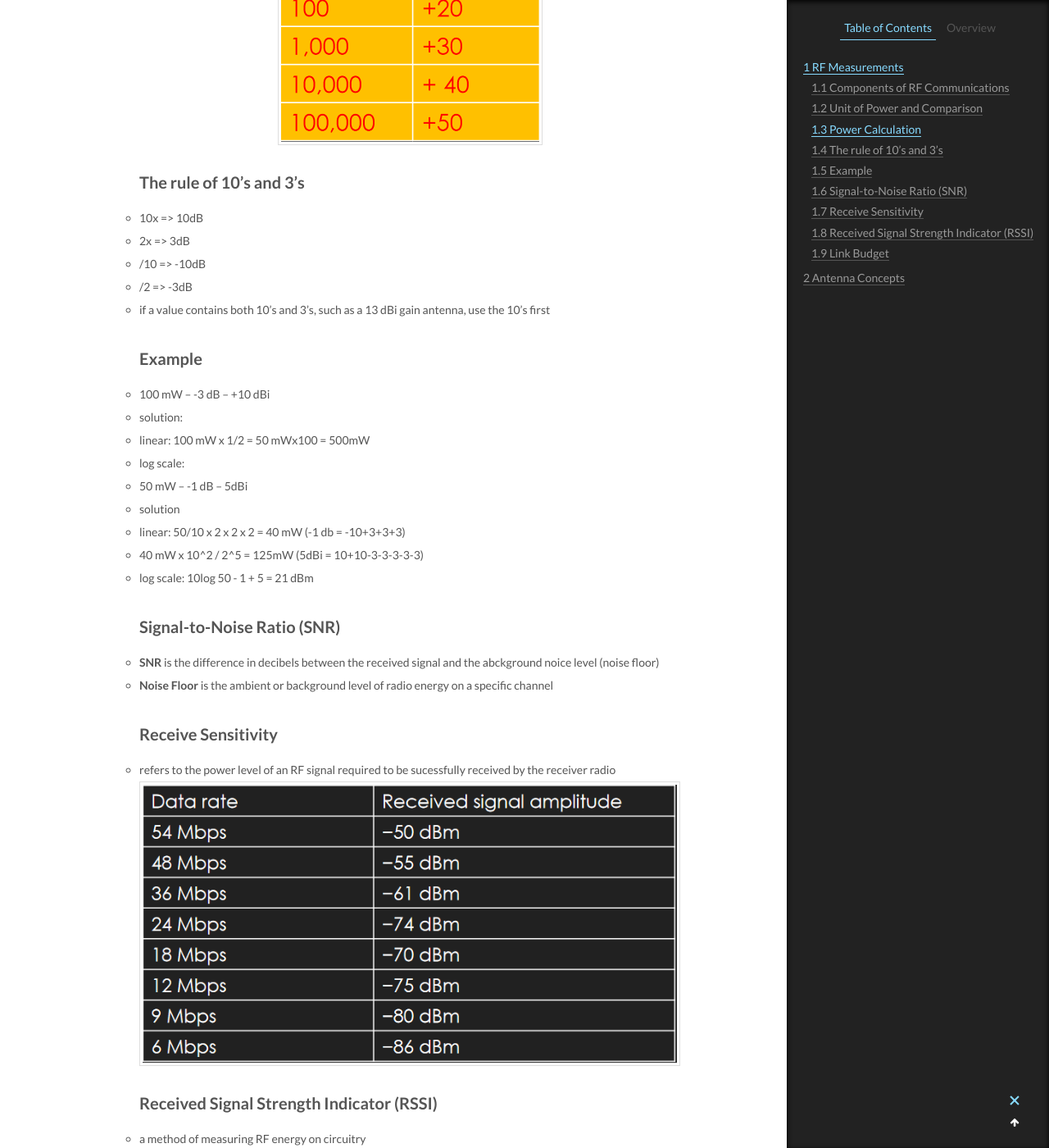
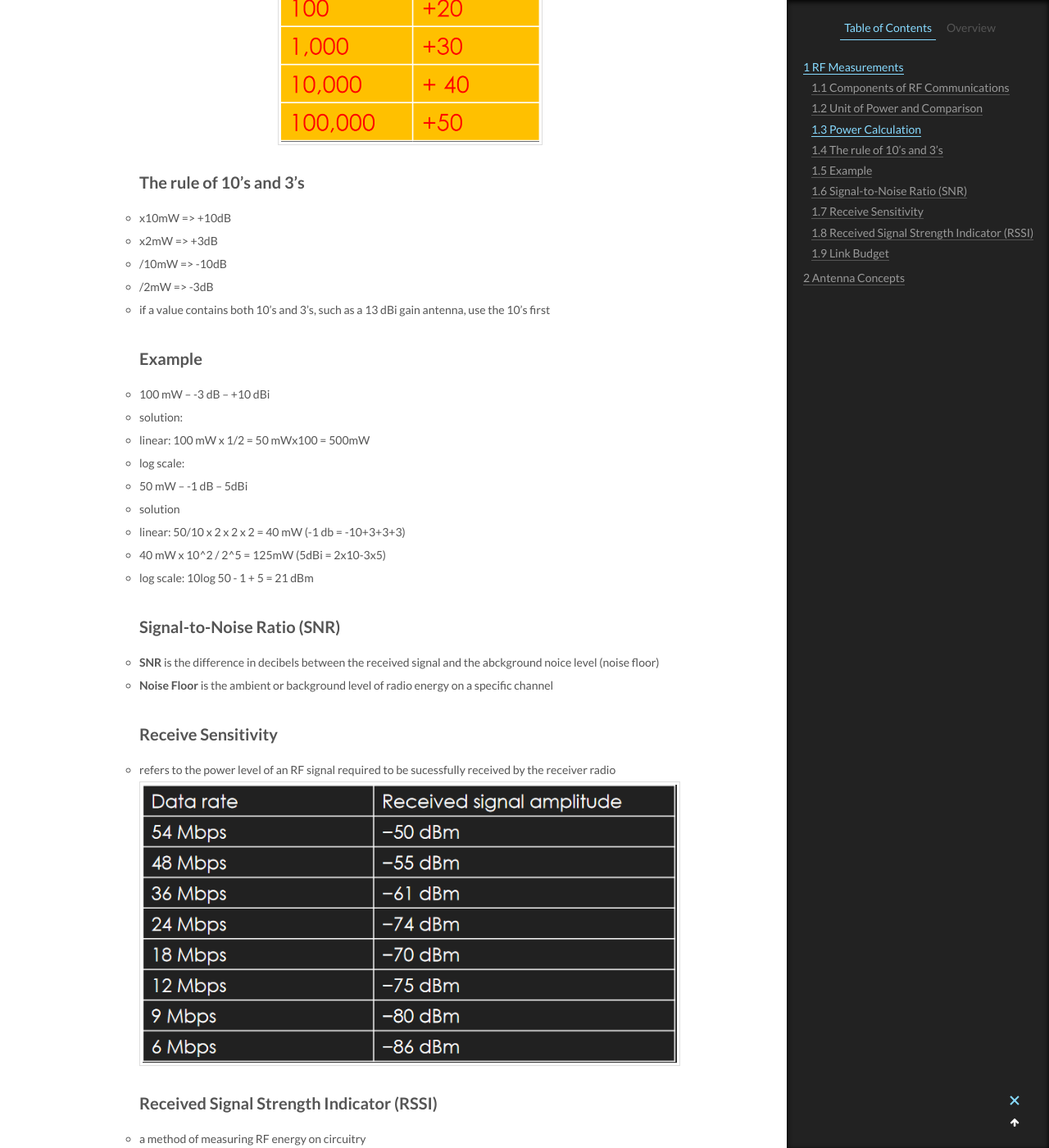
Before and after one commit to ALeafWolf/aleafwolf.github.io, a Jekyll site: the page built from _posts/2019-09-17-TELE25892-note-w3.md, in a window 1280 px wide and 1400 px high, scrolled down 2294 px. Shown: the whole window at 82% size. Built offline with Jekyll 4.4.1, drawn with Linux system fonts in a browser that asks for light colours; some of the changed text lies outside the part shown.

Commit message:
add tele test 1 review

```diff
--- a/_posts/2019-09-17-TELE25892-note-w3.md
+++ b/_posts/2019-09-17-TELE25892-note-w3.md
@@ -40,10 +40,10 @@ tag: TELE25892
 - 50 mW (40x10/2/2/2) = 17 dBm (17+10-3-3-3)
 ![dBm to mW](/assets/images/post_images/tele-w3-2.png)
 ## The rule of 10's and 3's
-* 10x => 10dB
-* 2x => 3dB
-* /10 => -10dB
-* /2 => -3dB
+* x10mW => +10dB
+* x2mW => +3dB
+* /10mW => -10dB
+* /2mW => -3dB
 * if a value contains both 10's and 3's, such as a 13 dBi gain antenna, use the 10's first
 ## Example
 * 100 mW -- -3 dB -- +10 dBi
@@ -53,7 +53,7 @@ tag: TELE25892
 * 50 mW -- -1 dB -- 5dBi
 * solution
  - linear: 50/10 x 2 x 2 x 2 = 40 mW (-1 db = -10+3+3+3)
-  - 40 mW x 10^2 / 2^5 = 125mW (5dBi = 10+10-3-3-3-3-3)
+  - 40 mW x 10^2 / 2^5 = 125mW (5dBi = 2x10-3x5)
  - log scale: 10log 50 - 1 + 5 = 21 dBm
 ## Signal-to-Noise Ratio (SNR)
 * **SNR** is the difference in decibels between the received signal and the abckground noice level (noise floor)
```
Also changed, not shown: other parts of _posts/2019-09-17-TELE25892-note-w3.md (+1 -1 lines), _posts/2013-09-23-TELE25892-review-test1.md (added, +48 -0 lines).
